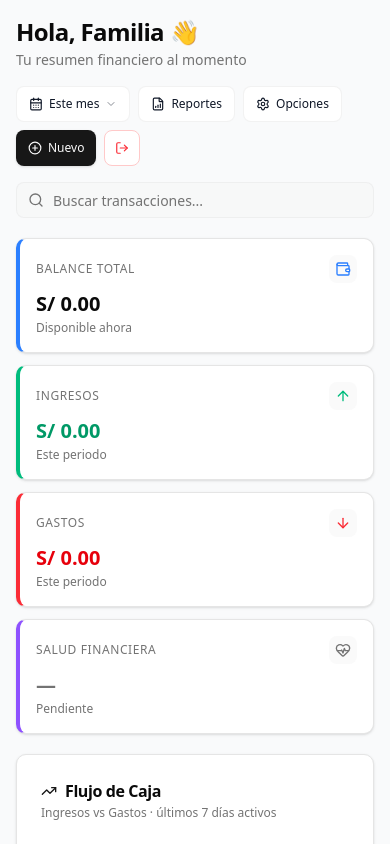
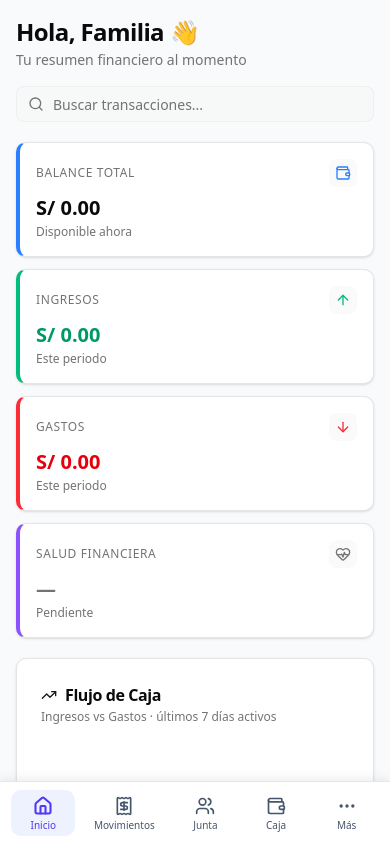
Before and after one commit to MatiasCarmen/Yunta, a Next.js app in the folder yunta-app/: page /dashboard in a window 390 px wide. Shown: the top 844 px of the page. Built offline with nearby package versions, Linux system fonts and the light colour scheme.

Commit message:
feat(ui): add mobile navigation components and integrate into dashboard

```diff
--- a/yunta-app/src/app/dashboard/page.tsx
+++ b/yunta-app/src/app/dashboard/page.tsx
@@ -7,6 +7,8 @@ import { exportTransactionsToCSV } from '@/lib/export';
 
 // Dashboard components
 import DashboardHeader from '@/components/dashboard/DashboardHeader';
+import MobileBottomNav from '@/components/navigation/MobileBottomNav';
+import MobileMoreDrawer from '@/components/navigation/MobileMoreDrawer';
 import StatsRow from '@/components/dashboard/StatsRow';
 import CashflowChartCard from '@/components/dashboard/CashflowChartCard';
 import RecentTransactionsCard from '@/components/dashboard/RecentTransactionsCard';
@@ -36,6 +38,11 @@ export default function Dashboard() {
     const [userRole, setUserRole] = useState<string | null>(null);
     const [loading, setLoading] = useState(true);
     const [searchQuery, setSearchQuery] = useState('');
+
+    // Mobile navigation state
+    const [showMoreDrawer, setShowMoreDrawer] = useState(false);
+    const [showReportsDrawer, setShowReportsDrawer] = useState(false);
+    const [showOptionsDrawer, setShowOptionsDrawer] = useState(false);
 
     // Estado de Datos Reales
     const [transactions, setTransactions] = useState<Transaction[]>([]);
@@ -155,7 +162,7 @@ export default function Dashboard() {
     }
 
     return (
-        <div className="animate-in fade-in duration-500 max-w-[1400px] mx-auto p-4 md:p-6 space-y-5">
+        <div className="animate-in fade-in duration-500 max-w-[1400px] mx-auto p-4 md:p-6 space-y-5 pb-24 lg:pb-6">
             {/* ─── Topbar ─── */}
             <DashboardHeader
                 transactions={transactions}
@@ -165,6 +172,10 @@ export default function Dashboard() {
                 onLogout={handleLogout}
                 searchQuery={searchQuery}
                 onSearchChange={setSearchQuery}
+                showReportsDrawer={showReportsDrawer}
+                setShowReportsDrawer={setShowReportsDrawer}
+                showOptionsDrawer={showOptionsDrawer}
+                setShowOptionsDrawer={setShowOptionsDrawer}
             />
 
             {/* ─── Stats Row (4 cards) ─── */}
@@ -186,6 +197,19 @@ export default function Dashboard() {
                 <PlaceholderBudgetCard transactions={filteredTransactions} />
                 <PlaceholderGoalsCard />
             </div>
+
+            {/* ─── Mobile Bottom Navigation ─── */}
+            <MobileBottomNav onMoreClick={() => setShowMoreDrawer(true)} />
+
+            {/* ─── Mobile More Drawer ─── */}
+            <MobileMoreDrawer
+                isOpen={showMoreDrawer}
+                onClose={() => setShowMoreDrawer(false)}
+                userRole={userRole}
+                onReportsClick={() => setShowReportsDrawer(true)}
+                onOptionsClick={() => setShowOptionsDrawer(true)}
+                onLogout={handleLogout}
+            />
         </div>
     );
 }
--- a/yunta-app/src/components/dashboard/DashboardHeader.tsx
+++ b/yunta-app/src/components/dashboard/DashboardHeader.tsx
@@ -36,6 +36,10 @@ interface DashboardHeaderProps {
         user?: { name: string };
     }>;
     onExportCSV: () => void;
+    showReportsDrawer: boolean;
+    setShowReportsDrawer: (show: boolean) => void;
+    showOptionsDrawer: boolean;
+    setShowOptionsDrawer: (show: boolean) => void;
 }
 
 type PeriodOption = 'Este mes' | 'Esta semana' | 'Todo';
@@ -48,11 +52,13 @@ export default function DashboardHeader({
     onSearchChange,
     transactions,
     onExportCSV,
+    showReportsDrawer,
+    setShowReportsDrawer,
+    showOptionsDrawer,
+    setShowOptionsDrawer,
 }: DashboardHeaderProps) {
     const [period, setPeriod] = useState<PeriodOption>('Este mes');
     const [showPeriodMenu, setShowPeriodMenu] = useState(false);
-    const [showReportsDrawer, setShowReportsDrawer] = useState(false);
-    const [showOptionsDrawer, setShowOptionsDrawer] = useState(false);
 
     const periodOptions: PeriodOption[] = ['Este mes', 'Esta semana', 'Todo'];
 
@@ -84,7 +90,7 @@ export default function DashboardHeader({
                 </div>
 
                 {/* Derecha: Acciones y filtros */}
-                <div className="flex flex-wrap items-center gap-2 order-2 lg:order-3">
+                <div className="hidden lg:flex flex-wrap items-center gap-2 order-2 lg:order-3">
                     {/* Filtro de periodo */}
                     <div className="relative">
                         <Button
--- /dev/null
+++ b/yunta-app/src/components/navigation/MobileBottomNav.tsx
@@ -0,0 +1,78 @@
+'use client';
+
+import { usePathname } from 'next/navigation';
+import Link from 'next/link';
+import { Home, Receipt, Users, Wallet, MoreHorizontal } from 'lucide-react';
+
+interface MobileBottomNavProps {
+  onMoreClick: () => void;
+}
+
+export default function MobileBottomNav({ onMoreClick }: MobileBottomNavProps) {
+  const pathname = usePathname();
+
+  const navItems = [
+    {
+      label: 'Inicio',
+      icon: Home,
+      href: '/dashboard',
+      isActive: pathname === '/dashboard',
+    },
+    {
+      label: 'Movimientos',
+      icon: Receipt,
+      href: '/dashboard/transactions/new',
+      isActive: pathname?.startsWith('/dashboard/transactions'),
+    },
+    {
+      label: 'Junta',
+      icon: Users,
+      href: '/dashboard/junta',
+      isActive: pathname === '/dashboard/junta',
+    },
+    {
+      label: 'Caja',
+      icon: Wallet,
+      href: '/dashboard/junta/caja',
+      isActive: pathname === '/dashboard/junta/caja',
+    },
+  ];
+
+  return (
+    <nav
+      className="fixed bottom-0 left-0 right-0 z-50 bg-white border-t border-slate-200 lg:hidden shadow-[0_-2px_10px_rgba(0,0,0,0.08)]"
+      style={{
+        paddingBottom: 'env(safe-area-inset-bottom, 0px)',
+      }}
+    >
+      <div className="flex items-center justify-around px-2 py-2">
+        {navItems.map((item) => {
+          const Icon = item.icon;
+          return (
+            <Link
+              key={item.href}
+              href={item.href}
+              className={`flex flex-col items-center justify-center gap-1 px-3 py-1.5 rounded-lg transition-all min-w-[64px] ${
+                item.isActive
+                  ? 'text-indigo-600 bg-indigo-50'
+                  : 'text-slate-600 hover:bg-slate-50'
+              }`}
+            >
+              <Icon className={`w-5 h-5 ${item.isActive ? 'stroke-[2.5]' : 'stroke-2'}`} />
+              <span className="text-[10px] font-medium leading-none">{item.label}</span>
+            </Link>
+          );
+        })}
+
+        {/* Más button */}
+        <button
+          onClick={onMoreClick}
+          className="flex flex-col items-center justify-center gap-1 px-3 py-1.5 rounded-lg transition-all min-w-[64px] text-slate-600 hover:bg-slate-50"
+        >
+          <MoreHorizontal className="w-5 h-5 stroke-2" />
+          <span className="text-[10px] font-medium leading-none">Más</span>
+        </button>
+      </div>
+    </nav>
+  );
+}
--- /dev/null
+++ b/yunta-app/src/components/navigation/MobileMoreDrawer.tsx
@@ -0,0 +1,161 @@
+'use client';
+
+import React from 'react';
+import { X, FileBarChart, Settings, LogOut, Shield, Calendar } from 'lucide-react';
+
+interface MobileMoreDrawerProps {
+  isOpen: boolean;
+  onClose: () => void;
+  userRole: string | null;
+  onReportsClick: () => void;
+  onOptionsClick: () => void;
+  onLogout: () => void;
+}
+
+export default function MobileMoreDrawer({
+  isOpen,
+  onClose,
+  userRole,
+  onReportsClick,
+  onOptionsClick,
+  onLogout,
+}: MobileMoreDrawerProps) {
+  if (!isOpen) return null;
+
+  const menuItems = [
+    {
+      id: 'reports',
+      icon: FileBarChart,
+      title: 'Reportes Avanzados',
+      description: 'Análisis detallado y exportar datos',
+      onClick: () => {
+        onReportsClick();
+        onClose();
+      },
+      disabled: false,
+    },
+    {
+      id: 'meetings',
+      icon: Calendar,
+      title: 'Reuniones',
+      description: 'Gestionar reuniones familiares',
+      onClick: () => {
+        window.location.href = '/dashboard/meetings';
+      },
+      disabled: false,
+    },
+    {
+      id: 'options',
+      icon: Settings,
+      title: 'Opciones',
+      description: 'Exportar, backup y configuración',
+      onClick: () => {
+        onOptionsClick();
+        onClose();
+      },
+      disabled: false,
+    },
+  ];
+
+  // Add admin option for EJECUTIVO role
+  if (userRole === 'EJECUTIVO') {
+    menuItems.push({
+      id: 'admin',
+      icon: Shield,
+      title: 'Administración',
+      description: 'Gestionar usuarios y permisos',
+      onClick: () => {
+        window.location.href = '/dashboard/admin/users';
+      },
+      disabled: false,
+    });
+  }
+
+  return (
+    <div className="fixed inset-0 z-[60] lg:hidden">
+      {/* Backdrop */}
+      <div
+        className="absolute inset-0 bg-black/50 backdrop-blur-sm animate-in fade-in duration-200"
+        onClick={onClose}
+      />
+
+      {/* Drawer */}
+      <div
+        className="absolute bottom-0 left-0 right-0 bg-white rounded-t-2xl shadow-2xl animate-in slide-in-from-bottom duration-300"
+        style={{
+          paddingBottom: 'env(safe-area-inset-bottom, 0px)',
+        }}
+      >
+        {/* Header */}
+        <div className="flex items-center justify-between px-6 py-4 border-b border-slate-100">
+          <div>
+            <h2 className="text-lg font-semibold text-slate-800">Más opciones</h2>
+            <p className="text-xs text-slate-500 mt-0.5">Acciones y configuración</p>
+          </div>
+          <button
+            onClick={onClose}
+            className="p-2 rounded-lg hover:bg-slate-100 transition-colors"
+          >
+            <X className="w-5 h-5 text-slate-400" />
+          </button>
+        </div>
+
+        {/* Menu Items */}
+        <div className="px-4 py-3 space-y-2 max-h-[60vh] overflow-y-auto">
+          {menuItems.map((item) => {
+            const Icon = item.icon;
+            return (
+              <button
+                key={item.id}
+                onClick={item.onClick}
+                disabled={item.disabled}
+                className={`w-full flex items-start gap-4 p-4 rounded-xl border transition-all text-left ${
+                  item.disabled
+                    ? 'opacity-50 cursor-not-allowed border-slate-100 bg-slate-50'
+                    : 'border-slate-200 bg-white hover:bg-slate-50 hover:border-slate-300 active:scale-[0.98]'
+                }`}
+              >
+                <div className="p-2.5 bg-indigo-50 rounded-lg shrink-0">
+                  <Icon className="w-5 h-5 text-indigo-600" />
+                </div>
+                <div className="flex-1 min-w-0">
+                  <p className="font-semibold text-sm text-slate-800">{item.title}</p>
+                  <p className="text-xs text-slate-500 mt-0.5">{item.description}</p>
+                  {item.disabled && (
+                    <span className="inline-block mt-1 px-2 py-0.5 bg-amber-100 text-amber-700 text-[10px] font-bold rounded-full">
+                      Próximamente
+                    </span>
+                  )}
+                </div>
+              </button>
+            );
+          })}
+
+          {/* Logout */}
+          <button
+            onClick={() => {
+              onLogout();
+              onClose();
+            }}
+            className="w-full flex items-start gap-4 p-4 rounded-xl border border-red-200 bg-red-50/50 hover:bg-red-100 transition-all text-left active:scale-[0.98]"
+          >
+            <div className="p-2.5 bg-red-100 rounded-lg shrink-0">
+              <LogOut className="w-5 h-5 text-red-600" />
+            </div>
+            <div className="flex-1 min-w-0">
+              <p className="font-semibold text-sm text-red-900">Cerrar Sesión</p>
+              <p className="text-xs text-red-600 mt-0.5">Salir de tu cuenta</p>
+            </div>
+          </button>
+        </div>
+
+        {/* Footer */}
+        <div className="px-6 py-3 border-t border-slate-100 bg-slate-50/50">
+          <p className="text-[10px] text-slate-400 text-center">
+            Yunta v1.0 • {userRole || 'Usuario'}
+          </p>
+        </div>
+      </div>
+    </div>
+  );
+}
```
